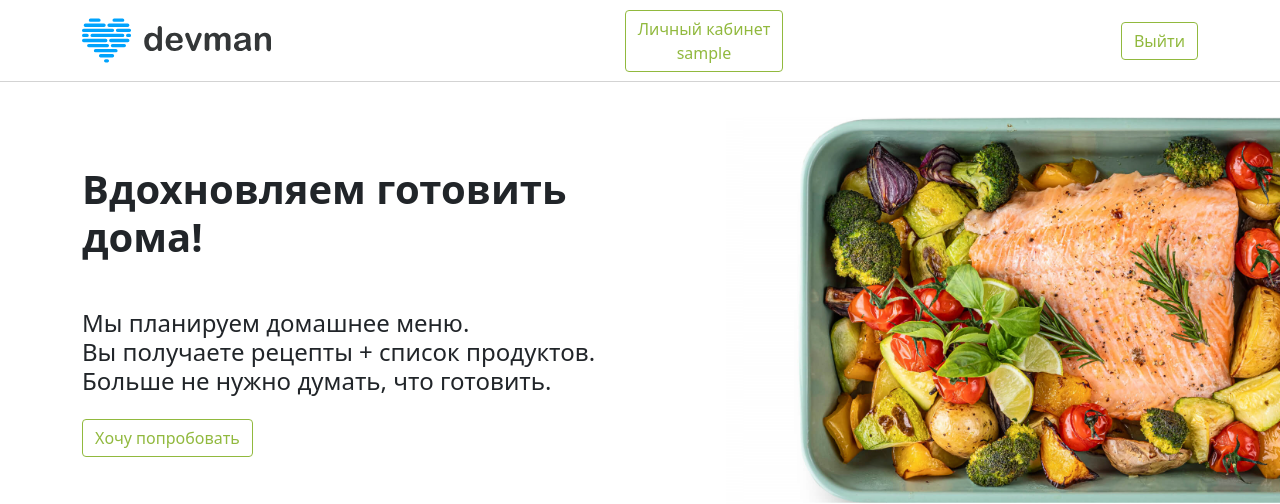
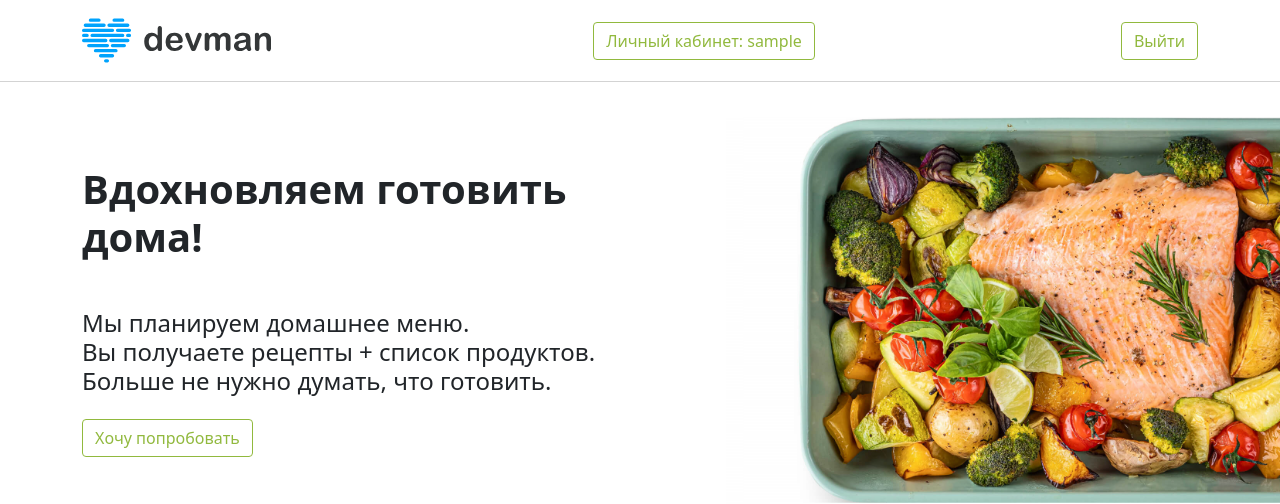
Before and after one commit to Amartyanov1974/foodplan, a Django app: template food_plan/templates/index.html in a window 1280 px wide. Shown: the top 504 px of the page. Run offline with Django 3.2, Linux system fonts and the light colour scheme; the template is opened without the code that fills it: most values are stand-ins (such as "Sample title", 1, 10 or a date in 2020); parts of the project's set-up code (start-up, migrations or seed data) failed here and were passed over.

Commit message:
Убрал перенос строки

```diff
--- a/food_plan/templates/index.html
+++ b/food_plan/templates/index.html
@@ -18,7 +18,7 @@
                     <img src="{% static 'img/logo.8d8f24edbb5f.svg' %}" height="55" width="189" alt="">
                 </a>
                 {% if username %}
-                    <button class="btn shadow-none btn-outline-success foodplan_green foodplan__border_green" onclick="location.href = '/lk'">Личный кабинет<br> {{username}}</button>
+                    <button class="btn shadow-none btn-outline-success foodplan_green foodplan__border_green" onclick="location.href = '/lk'">Личный кабинет: {{username}}</button>
                     <button class="btn shadow-none btn-outline-success foodplan_green foodplan__border_green" onclick="location.href = '/deauth'">Выйти</button>
                 {% else %}
                     <button class="btn shadow-none btn-outline-success foodplan_green foodplan__border_green" onclick="location.href = '/auth'">Войти</button>
```
